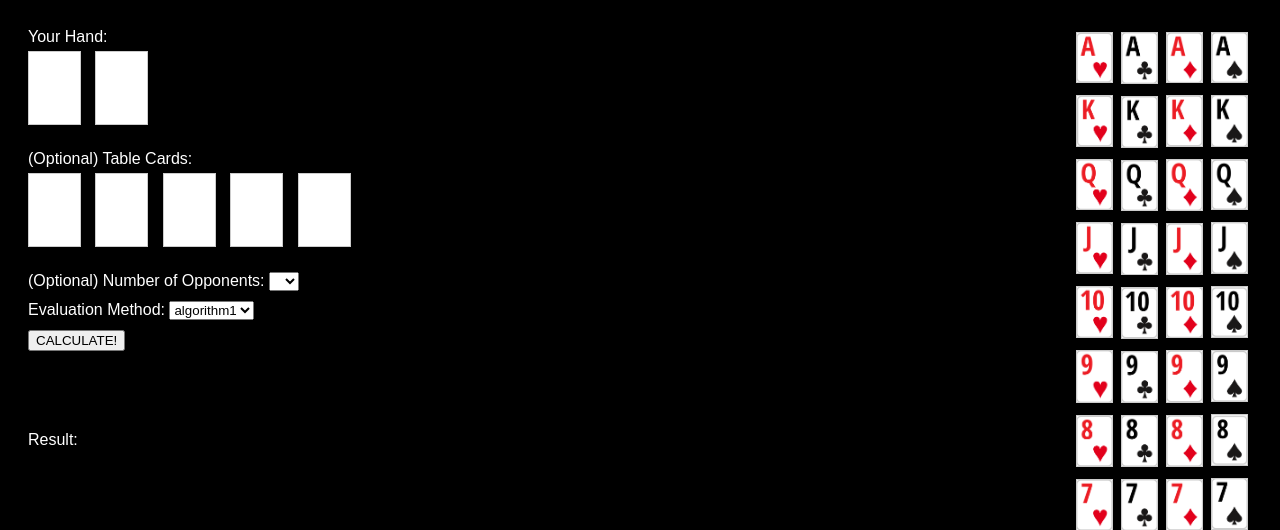
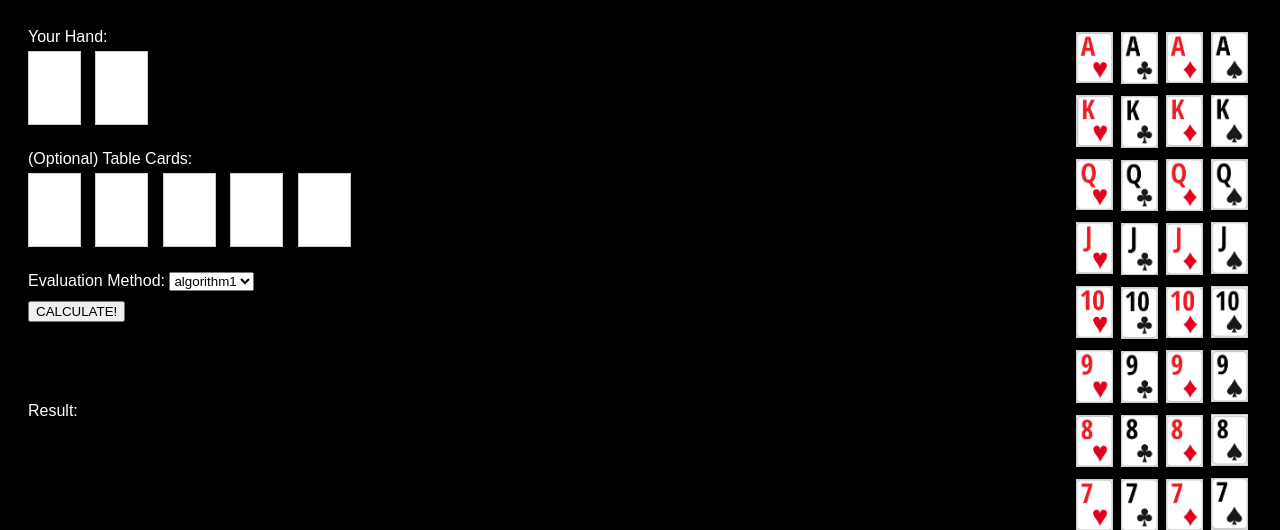
Before and after one commit to GeoffreyFClark/Poker-Hand-Strength-Evaluator, a Flask app: page / in a window 1280 px wide. Shown: the top 530 px of the page. Run offline with Flask 3, Linux system fonts and the light colour scheme.

Commit message:
Removed numOpponents param, added dataset

```diff
--- a/main.py
+++ b/main.py
@@ -12,12 +12,12 @@ class Card:
 # Two different types of combinatorial analysis
 
 # Iterative Approach Using Hash Tables
-def algorithm1(hand_cards, table_cards=[], num_opponents=0):
+def algorithm1(hand_cards, table_cards=[]):
     return "Output from algorithm1"
 
 
 # Recursive Approach Using Graphs
-def algorithm2(hand_cards, table_cards=[], num_opponents=0):
+def algorithm2(hand_cards, table_cards=[]):
     return "Output from algorithm2"
 
 
@@ -31,21 +31,17 @@ def index():
         hand_cards = [request.form.get('hand1'), request.form.get('hand2')]
         table_cards = [request.form.get(f'table{i}') for i in range(
             1, 6) if request.form.get(f'table{i}')]
-        num_opponents = int(request.form.get('opponents') or 0)
 
         # check if both hand cards were entered
         if not all(hand_cards):
             output = "Please enter both of your hand cards."
         else:
             evaluation_method = request.form.get('evaluation')
-            num_opponents = int(request.form.get('opponents') or 0)
-
             # Call algorithm selected by the user
             if evaluation_method == "algorithm1":
-                output = algorithm1(hand_cards, table_cards, num_opponents)
+                output = algorithm1(hand_cards, table_cards)
             elif evaluation_method == "algorithm2":
-                output = algorithm2(hand_cards, table_cards, num_opponents)
-
+                output = algorithm2(hand_cards, table_cards)
     # Render the main HTML page with any output
     return render_template('index.html', output=output)
 
--- a/templates/index.html
+++ b/templates/index.html
@@ -101,7 +101,7 @@
                 <input type="text" name="table5" class="card-input" readonly onclick="selectCard(this)">
             </div>
 
-            <!-- Dropdown to select number of opponents -->
+            <!-- Dropdown to select number of opponents
             <div style="margin-bottom: 10px;">
                 <label>(Optional) Number of Opponents:</label>
                 <select name="opponents">
@@ -110,7 +110,7 @@
                         <option value="{{ i }}">{{ i }}</option>
                     {% endfor %}
                 </select>
-            </div>
+            </div> -->
 
             <!-- Dropdown to select evaluation algorithm -->
             <div style="margin-bottom: 10px;">
```
Also changed, not shown: README.md, nov23frontend.png, 3 other files.
